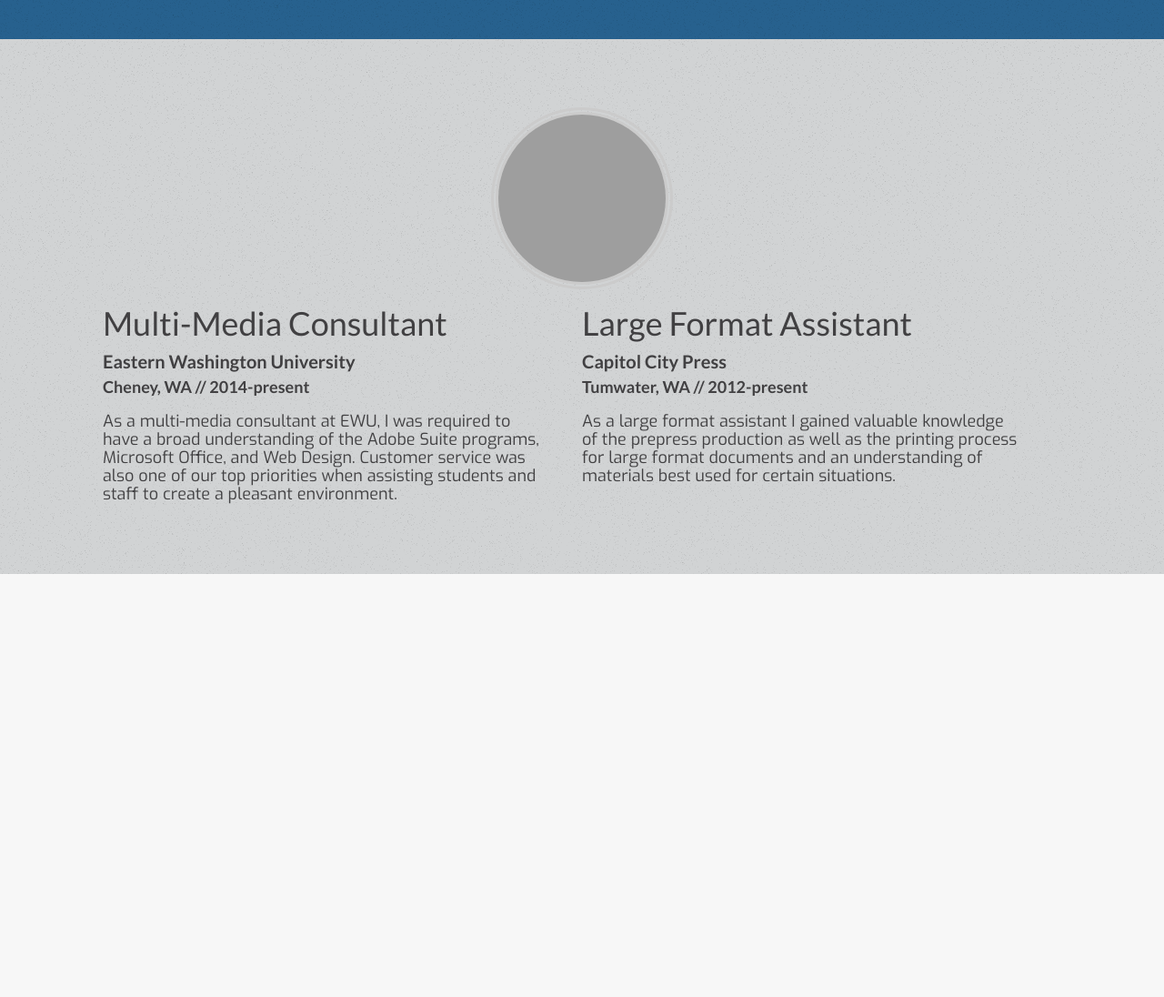
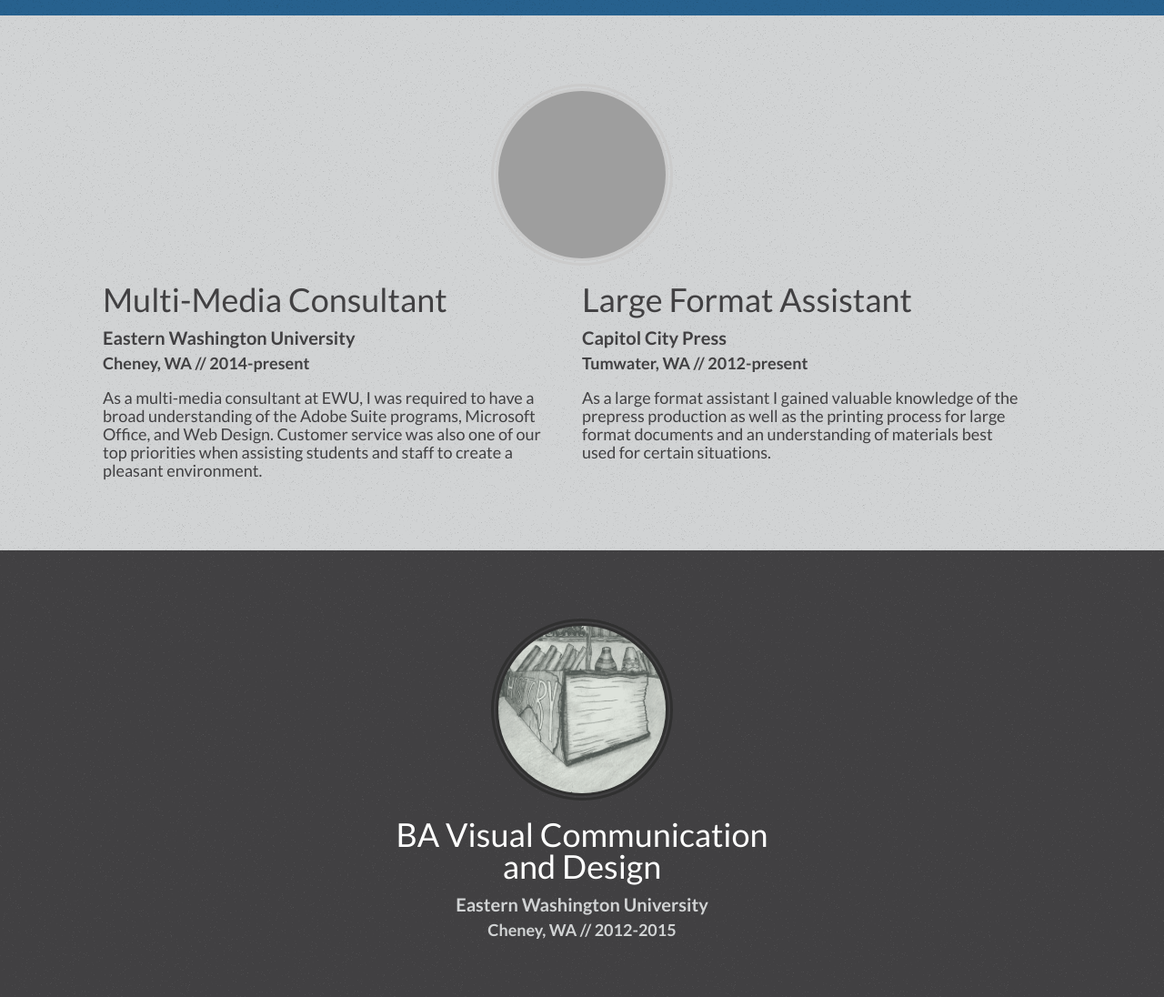
Before and after one commit to DavisAustin/p6-redo, a plain HTML site: page index.html in a window 1280 px wide. Shown: the part 1673-2769 px from the top of the page at 91% size. Before the commit the page ends 2304 px from the top, so only its background shows below. Drawn offline with Linux system fonts and the light colour scheme; grey boxes are pictures that could not be loaded.

Commit message:
Education and Small Changes

```diff
--- a/css/styles.css
+++ b/css/styles.css
@@ -1,3 +1,17 @@
+/********************
+Color Pallette
+********************/
+/*
+#414042 - Dark Grey
+#03B9FF - Light Blue
+#D1D3D4 - Light Grey
+#1F5279 - Dark Blue
+
+
+
+
+
+
 body {
 	font-family: 'Exo', sans-serif;
 }
@@ -50,11 +64,15 @@ header {
 }
 .ulNav a {
 	color: #D1D3D4;
+	padding-bottom: 27px;
 	transition: .5s;
 }
 .ulNav a:hover {
 	color: white;
+	border-bottom: solid 3px #03B9FF;
+	padding-bottom: 27px;
 	transition: .5s;
+	z-index: 10;
 }
 .ulNav li:first-child {
 	margin: 0;
@@ -87,7 +105,11 @@ MAIN COVER STYLE
 ABOUT ME STYLE
 *********************/
 #about {
+	position: absolute;
 	margin-top: -90px;
+	width: 100%;
+	height: 5px;
+	z-index: 10;
 }
 .aboutMeBg {
 	background-image: url(../img/grey.png);
@@ -187,6 +209,14 @@ WHAT I DO
 /********************
 EXPERIENCE
 *********************/
+#exp {
+	width: 100%;
+	height: 5px;
+	z-index: 10;
+	text-align: center;
+	position: absolute;
+	margin-top: -90px;
+}
 .expBg {
 	background-image: url(../img/grey.png);
 	padding: 75px 20px 60px 20px;
@@ -203,6 +233,7 @@ EXPERIENCE
 	width: 100%;
 	border-radius: 100%;
 	border: double 8px #CBCBCB;
+	transition: .5s;
 }
 .expImg img:hover {
 	height: 100%;
@@ -215,6 +246,7 @@ EXPERIENCE
 	width: 85%;
 	height: auto;
 	margin: 0 auto;
+	max-width: 1200px;
 }
 .exp:after {
 	content: ".";
@@ -229,14 +261,7 @@ EXPERIENCE
 	margin-right: 2%;
 	min-width: 320px;
 }
-@media only screen and (max-device-width: 320px) {
-	.exp {
-		width: 50%;
-		height: auto;
-		margin: 0 auto;
-		text-align: center;
-	}
-}
+
 .ass {
 	float: left;
 	width: 46%;
@@ -275,3 +300,75 @@ EXPERIENCE
 	line-height: 20px;
 	color: #414042;
 }
+
+/********************
+EDUCATION
+*********************/
+
+.edBg {
+	background-image: url(../img/dgrey.png);
+	padding: 75px 20px 60px 20px;
+	width: 100%;
+}
+.edImg {
+	height: 200px;
+	width: 200px;
+	margin: 0 auto;
+	overflow: hidden;
+}
+.edImg img {
+	height: 100%;
+	width: 100%;
+	border-radius: 100%;
+	border: double 8px #303030;
+	transition: .5s;
+}
+.edImg img:hover {
+	height: 100%;
+	width: 100%;
+	border-radius: 30%;
+	border: double 8px #1F5279;
+	transition: .5s;
+}
+.ed {
+	width: 43%;
+	height: auto;
+	margin: 0 auto;
+	max-width: 615px;
+	min-width: 315px;
+}
+
+.ewu {
+	width: 100%;
+	text-align: center;
+}
+
+.ewu h1 {
+	font-weight: 500;
+	text-align: center;
+	color: white;
+	font-size: 36px;
+	margin-top: 20px;
+	line-height: 35px;
+	margin-bottom: 0;
+}
+.ewu h2 {
+	margin-top: 10px;
+	font-size: 20px;
+	line-height: 28px;
+	margin-bottom: 0;
+	color: #D1D3D4;
+}
+.ewu h3 {
+	margin-top: 0;
+	font-size: 18px;
+	line-height: 28px;
+	color: #D1D3D4;
+}
+.ewu p {
+	text-align: left;
+	font-weight: 400;
+	font-size: 18px;
+	line-height: 20px;
+	color: #D1D3D4;
+}
--- a/index.html
+++ b/index.html
@@ -40,7 +40,7 @@
   </div>
 
 <!-- About Me -->
-<a id="about"></a>
+<a id="about"><div></div></a>
   <div class="aboutMeBg">
     <div class="aboutImg">
       <img src="img/olaf.png">
@@ -63,7 +63,7 @@
   </div>
 
   <!-- Experience -->
-  <a id="exp"></a>
+  <a id="exp"><div></div></a>
   <div class="expBg">
     <div class="expImg">
       <img src="img/gear.png">
@@ -85,7 +85,21 @@
       </div>
     </div>
   </div>
-
+  <div class="edBg">
+    <div class="edImg">
+      <img src="img/book.png">
+    </div>
+    <div class="ed">
+      <div class="ewu">
+        <h1>BA Visual Communication <br> and Design</h1>
+        <h2>Eastern Washington University</h2>
+        <h3>Cheney, WA // 2012-2015</h3>
+        </div>
+    </div>
+  </div>
+  <div class="contactBg">
+    <div></div>
+  </div>
 
 
   <!--
```
Also changed, not shown: img/book.png (added), img/cover.png, img/dgrey.png (added), img/hover.png (added), img/olaf.png, img/what.png (deleted), 1 other file.
